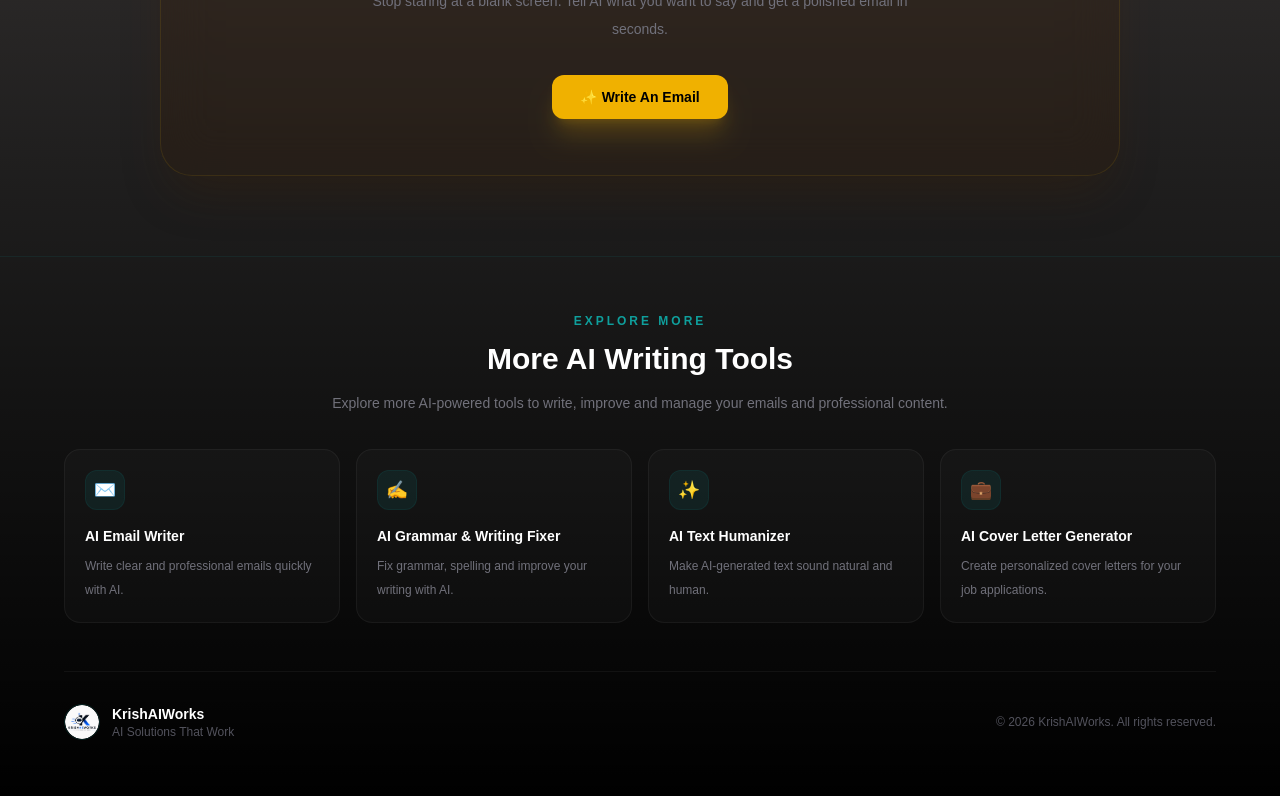
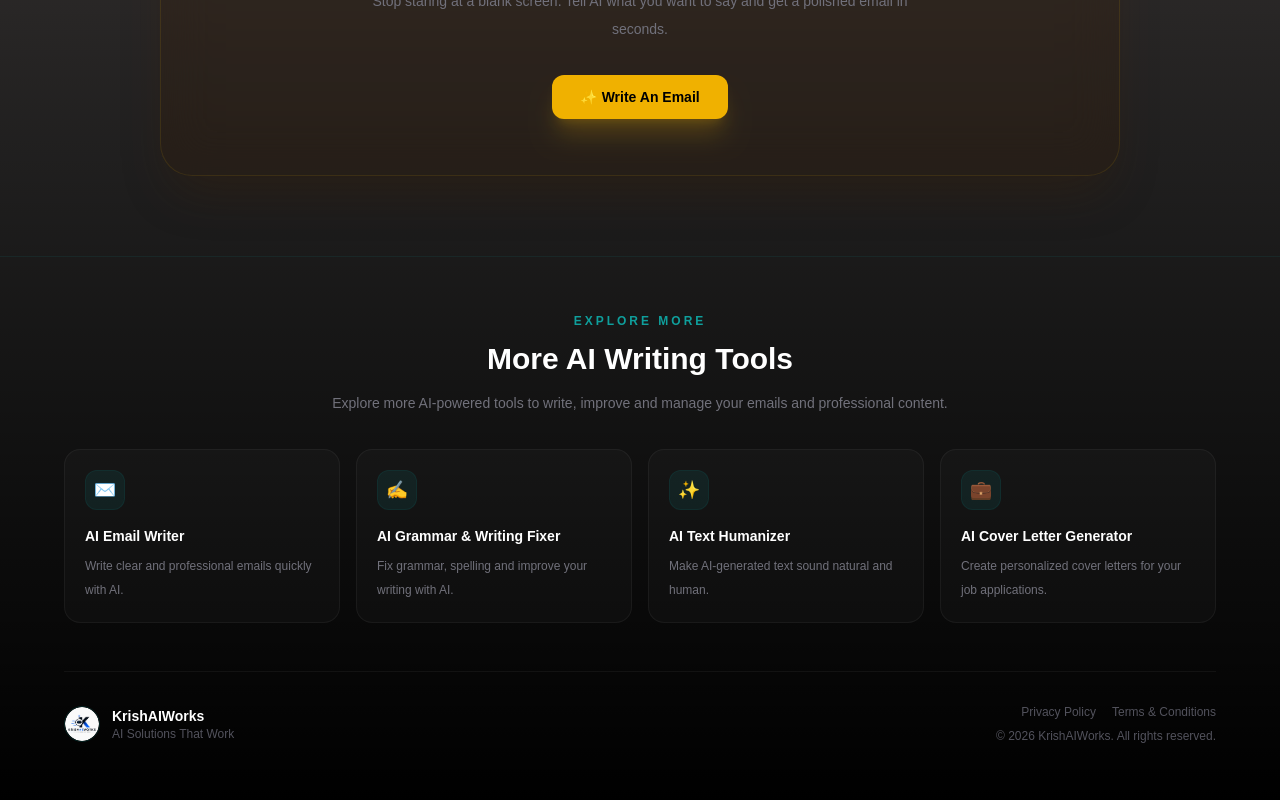
Before and after one commit to selfindependentkartik8-alt/ai-email-writer, a Next.js app: page / in a window 1280 px wide. Shown: the part 3475-4275 px from the top of the page. Built offline with nearby package versions, Linux system fonts and the light colour scheme.

Commit message:
Add Privacy Policy and Terms links

```diff
--- a/app/page.tsx
+++ b/app/page.tsx
@@ -739,9 +739,31 @@
 
     </div>
 
+    <div className="flex flex-col items-center gap-2 sm:items-end">
+
+      <div className="flex flex-wrap justify-center gap-x-4 gap-y-1 text-xs text-zinc-600">
+
+        <a
+          href="https://krishaiworks.com/privacy-policy"
+          className="whitespace-nowrap transition hover:text-[#0f9f9c]"
+        >
+          Privacy Policy
+        </a>
+
+        <a
+          href="https://krishaiworks.com/terms-and-conditions"
+          className="whitespace-nowrap transition hover:text-[#0f9f9c]"
+        >
+          Terms & Conditions
+        </a>
+
+      </div>
+
       <p className="text-xs text-zinc-600">
         © {new Date().getFullYear()} KrishAIWorks. All rights reserved.
       </p>
+
+    </div>
 
   </div>
 
```
Lines whose indentation alone changed are shown as unchanged.
